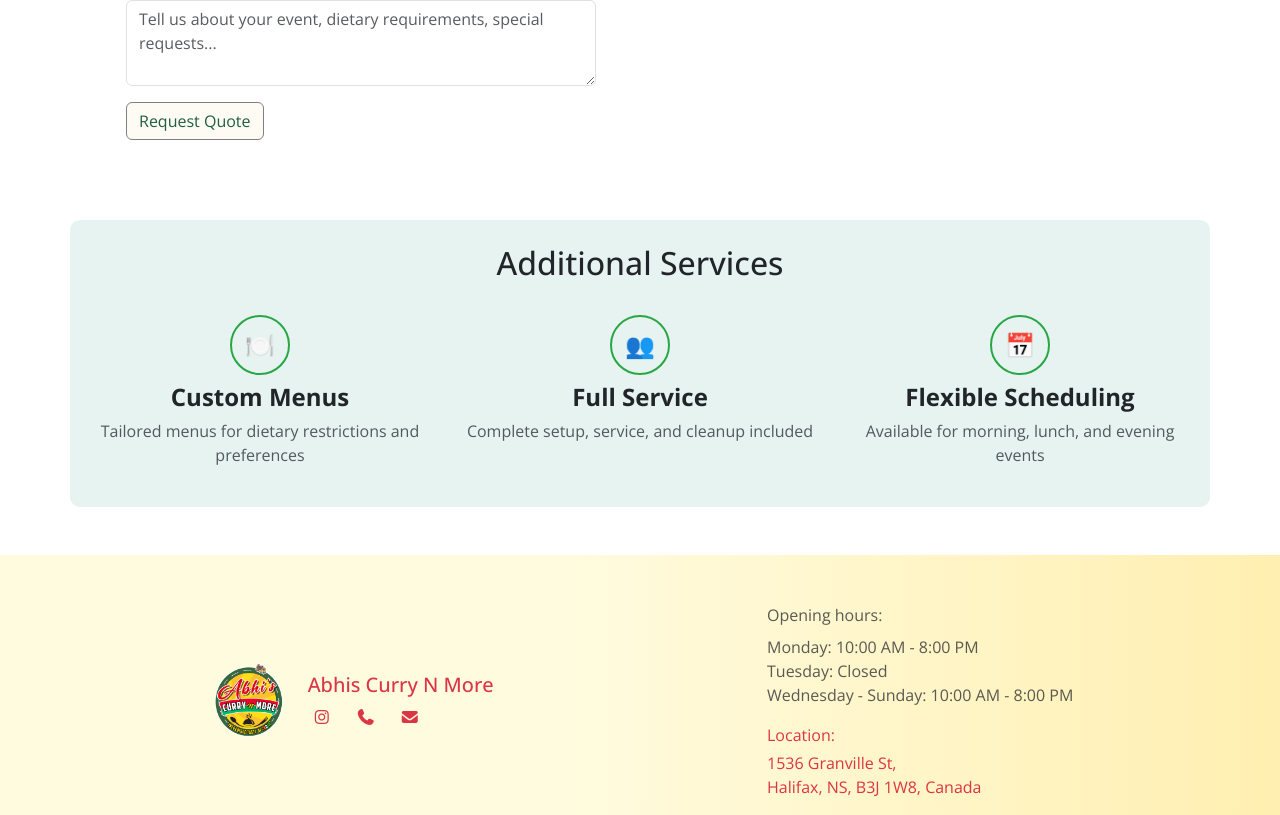
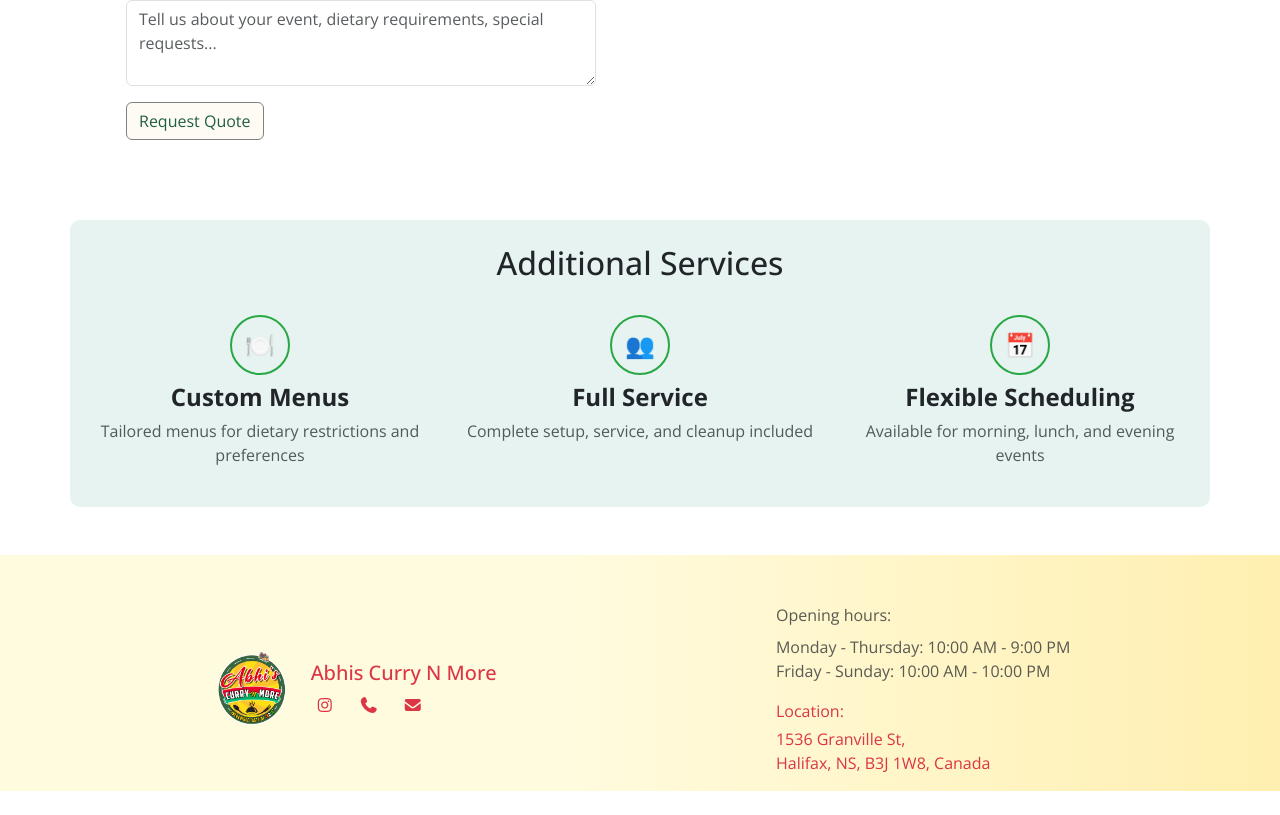
Before and after one commit to abhiscurry/abhis.curry.n.more, a React (Vite) app: page / in a window 1280 px wide. Shown: the part 4274-5089 px from the top of the page. After the commit the page ends 5065 px from the top, so only its background shows below. Built offline with nearby package versions, Linux system fonts and the light colour scheme.

Commit message:
Update footer opening hours

```diff
--- a/src/components/Footer.tsx
+++ b/src/components/Footer.tsx
@@ -40,11 +40,9 @@ const Footer = () => {
               <div className="text-muted">
                 <strong>Opening hours:</strong>
                 <div className="mt-2">
-                  Monday: 10:00 AM - 8:00 PM
+                  Monday - Thursday: 10:00 AM - 9:00 PM
                   <br />
-                  Tuesday: Closed
-                  <br />
-                  Wednesday - Sunday: 10:00 AM - 8:00 PM
+                  Friday - Sunday: 10:00 AM - 10:00 PM
                 </div>
               </div>
 
```
